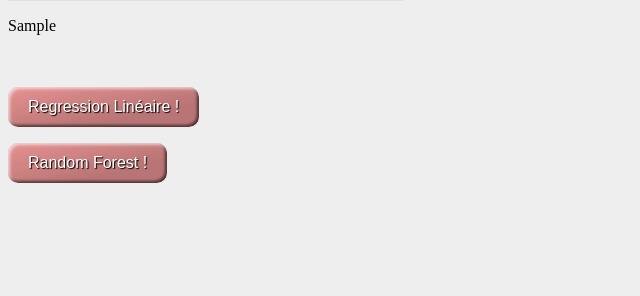
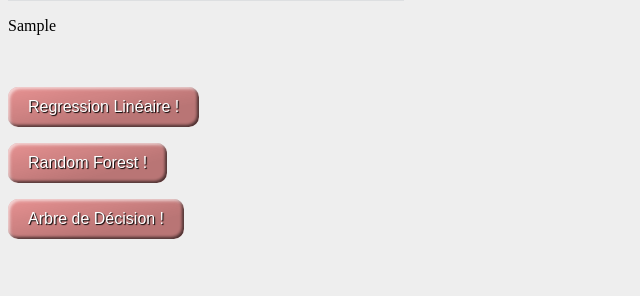
Before and after one commit to fraoucen/Projet_Data_Engineering, a Flask app: template templates/index.html in a window 1280 px wide. Shown: the part 358-654 px from the top of the page, without its empty margins (0-640 px from the left). Run offline with Flask 2, Linux system fonts and the light colour scheme; the template is opened without the code that fills it: most values are stand-ins (such as "Sample title", 1, 10 or a date in 2020).

Commit message:
update confilcts resolutions

```diff
--- a/templates/index.html
+++ b/templates/index.html
@@ -52,6 +52,10 @@
     <button id="MyButton2" class="favorite styled" type="button"> Random Forest  ! </button>
     <p id="MyHeading2"></p>
 
+    <button id="MyButton3" class="favorite styled" type="button"> Arbre de Décision  ! </button>
+    <p id="MyHeading3"></p>
+
+
     <script>
       const MyButton = document.getElementById('MyButton');
       MyButton.addEventListener('click', function() {
@@ -63,7 +67,15 @@
           document.getElementById('MyHeading2').innerText = "{{scoreRandomHtml}}"
       })
 
+
+      const MyButton3 = document.getElementById('MyButton3');
+      MyButton2.addEventListener('click', function() {
+          document.getElementById('MyHeading3').innerText = "{{scoreDecisionTreeHtml}}"
+      })
+
   </script>
+
+
 
 </body>
 </html>
```
Also changed, not shown: README.md.
